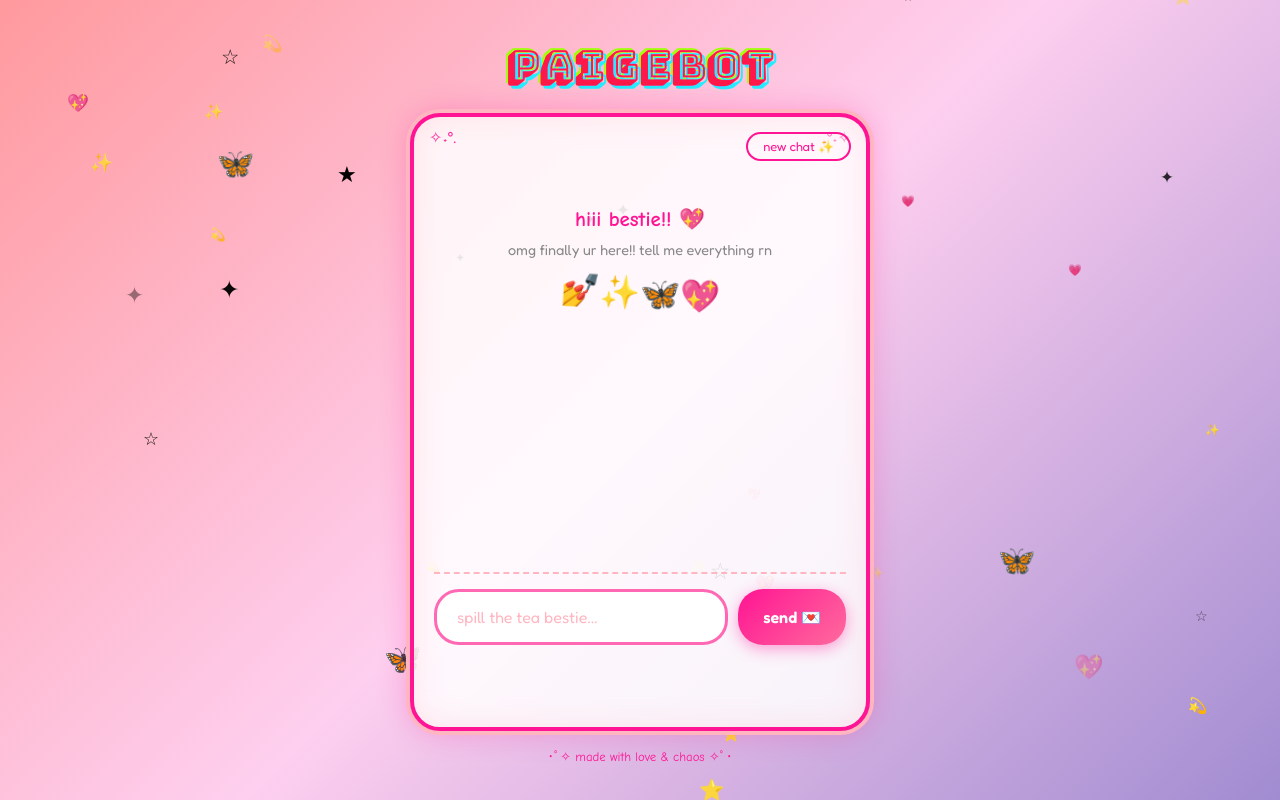
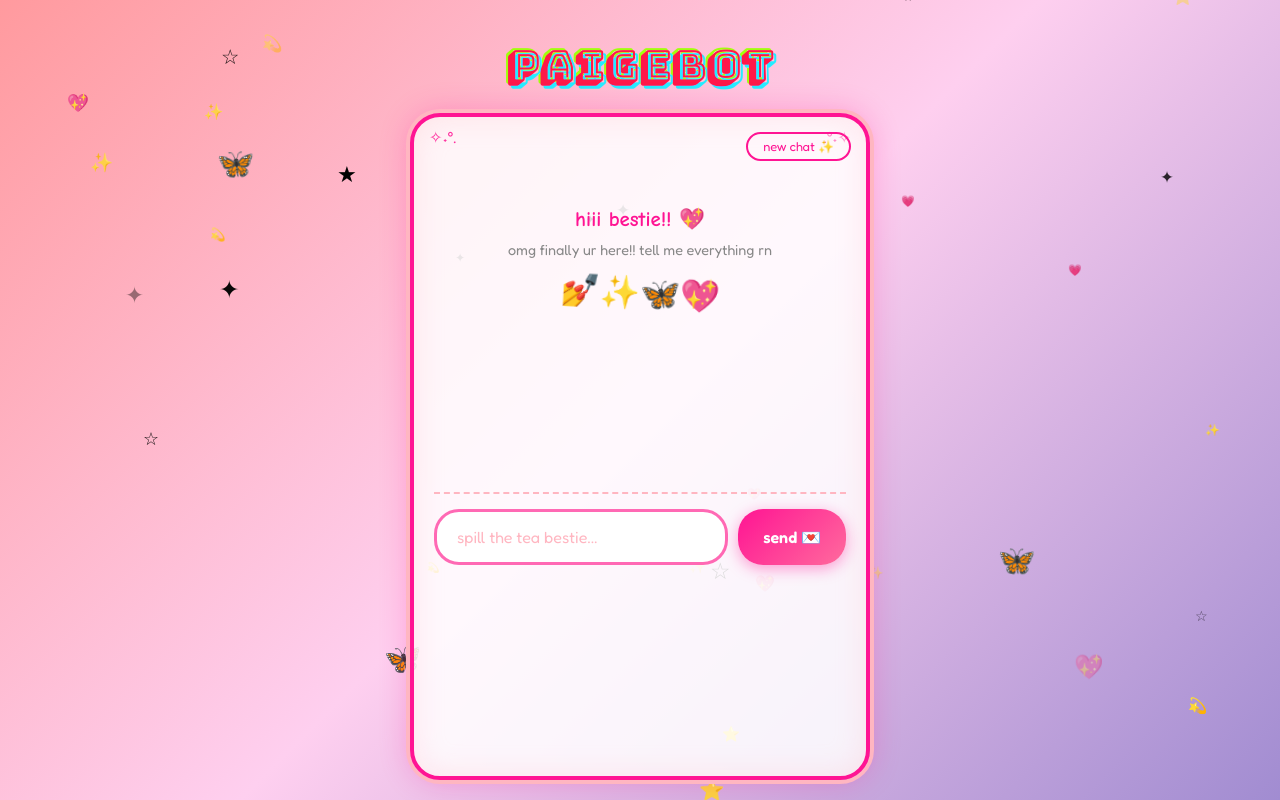
Before and after one commit to abbeyrose1030/paigebot, a plain HTML site: page public/index.html in a window 1280 px wide. Drawn offline with Linux system fonts and the light colour scheme.

Commit message:
🎨 Remove footer, shorten chat window

```diff
--- a/public/index.html
+++ b/public/index.html
@@ -165,7 +165,7 @@
             flex-direction: column;
             gap: 15px;
             margin-top: 20px;
-            max-height: 400px;
+            max-height: 320px;
         }
 
         .messages::-webkit-scrollbar {
@@ -428,9 +428,6 @@
             </div>
         </div>
 
-        <div class="footer-deco">
-            ･ﾟ✧ made with love & chaos ✧ﾟ･
-        </div>
     </div>
 
     <script>
```
